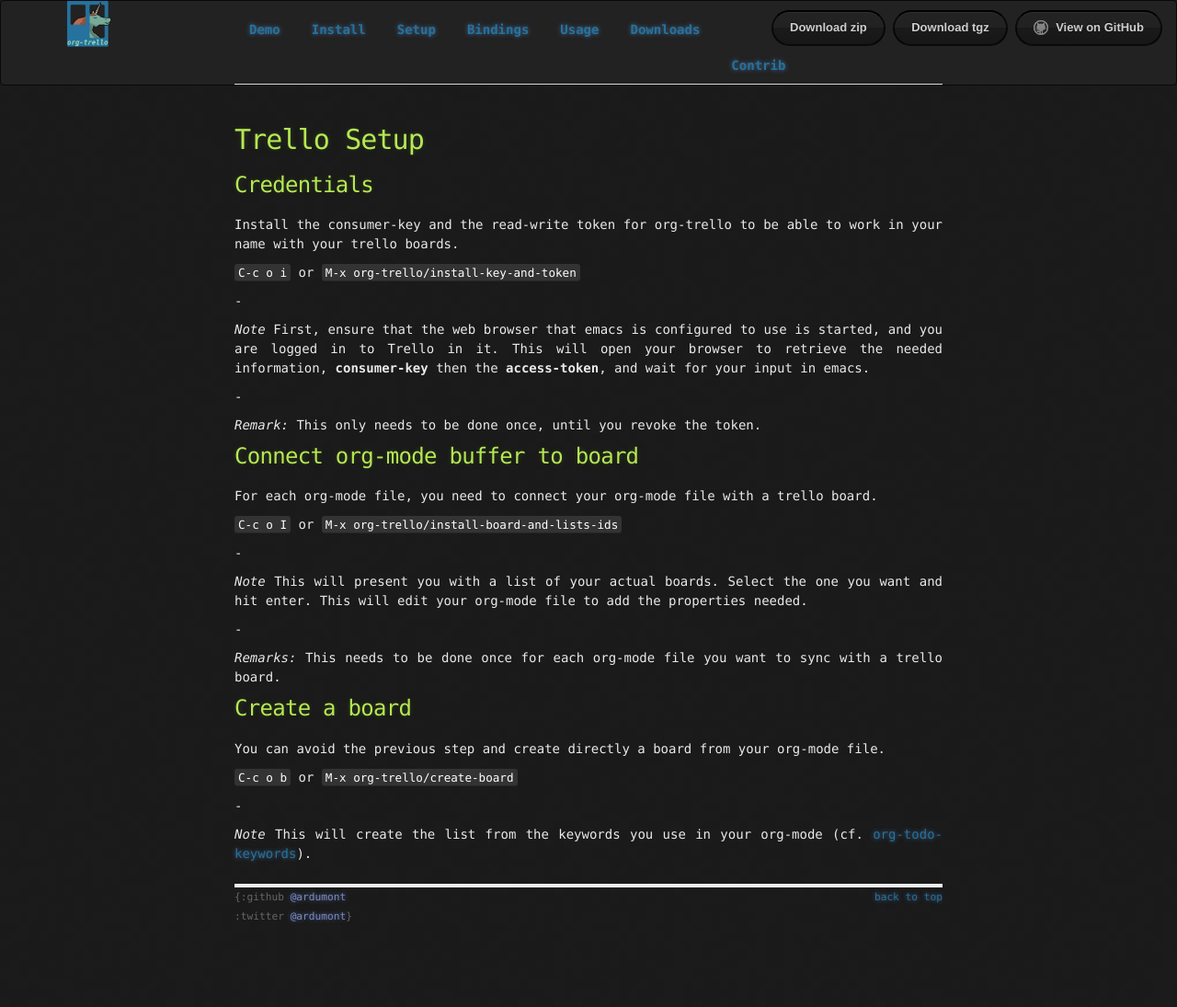
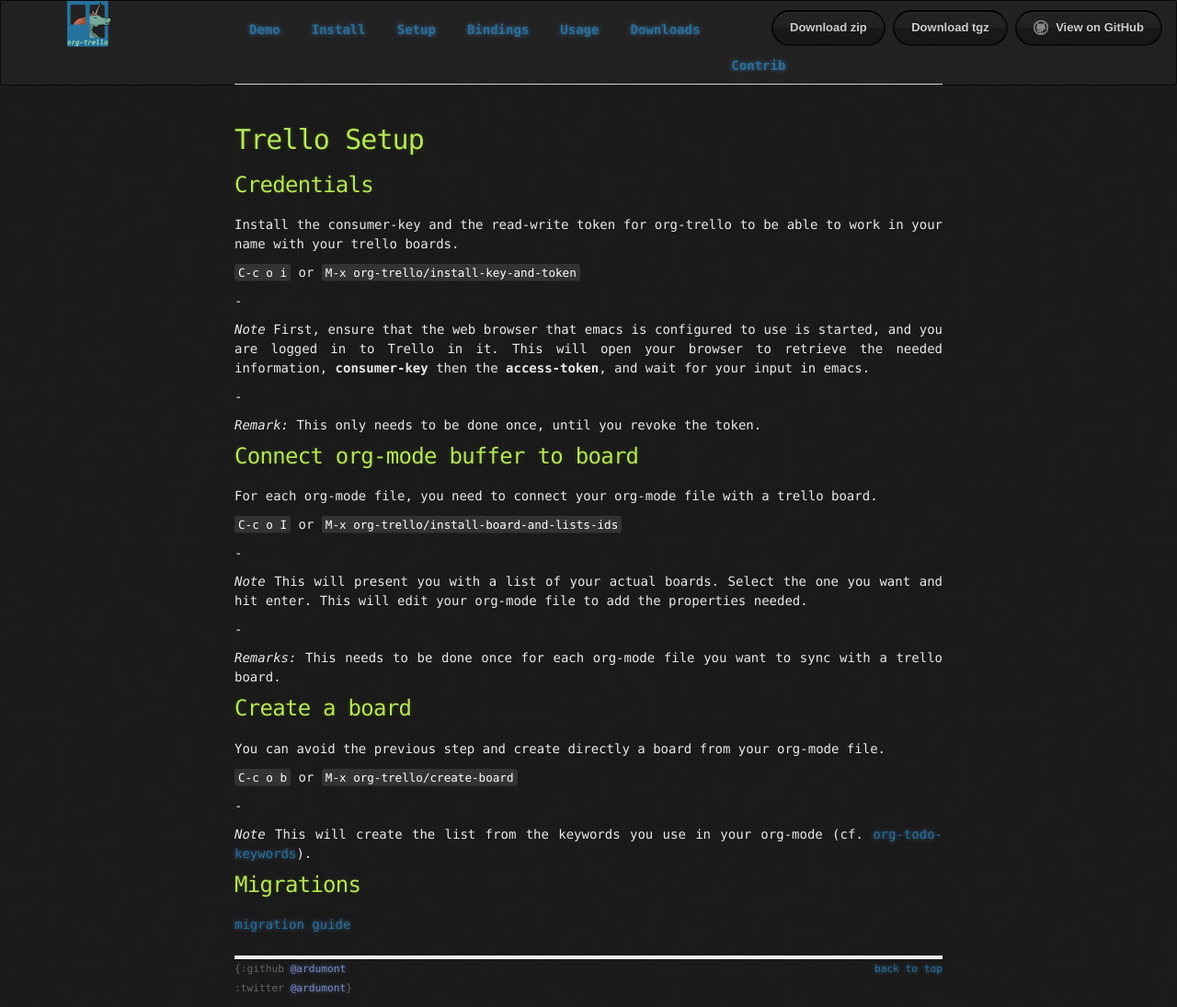
Before and after one commit to org-trello/org-trello.github.io, a Jekyll site: the page built from trello-setup.md, in a window 1280 px wide. Shown: the whole page at 92% size. Built offline with Jekyll 4.4.1, drawn with Linux system fonts in a browser that asks for light colours; Markdown is read by kramdown in place of the engine named in the settings; before the commit the page ends 1017 px from its top, so only the background shows below that.

Commit message:
Add missing link to the migration guide

```diff
--- a/trello-setup.md
+++ b/trello-setup.md
@@ -47,3 +47,7 @@ You can avoid the previous step and create directly a board from your org-mode f
 
 *Note*
 This will create the list from the keywords you use in your org-mode (cf. [org-todo-keywords](http://orgmode.org/manual/In_002dbuffer-settings.html)).
+
+### Migrations
+
+[migration guide](./migration.html)
```
Also changed, not shown: migration.md (+0 -2 lines).
